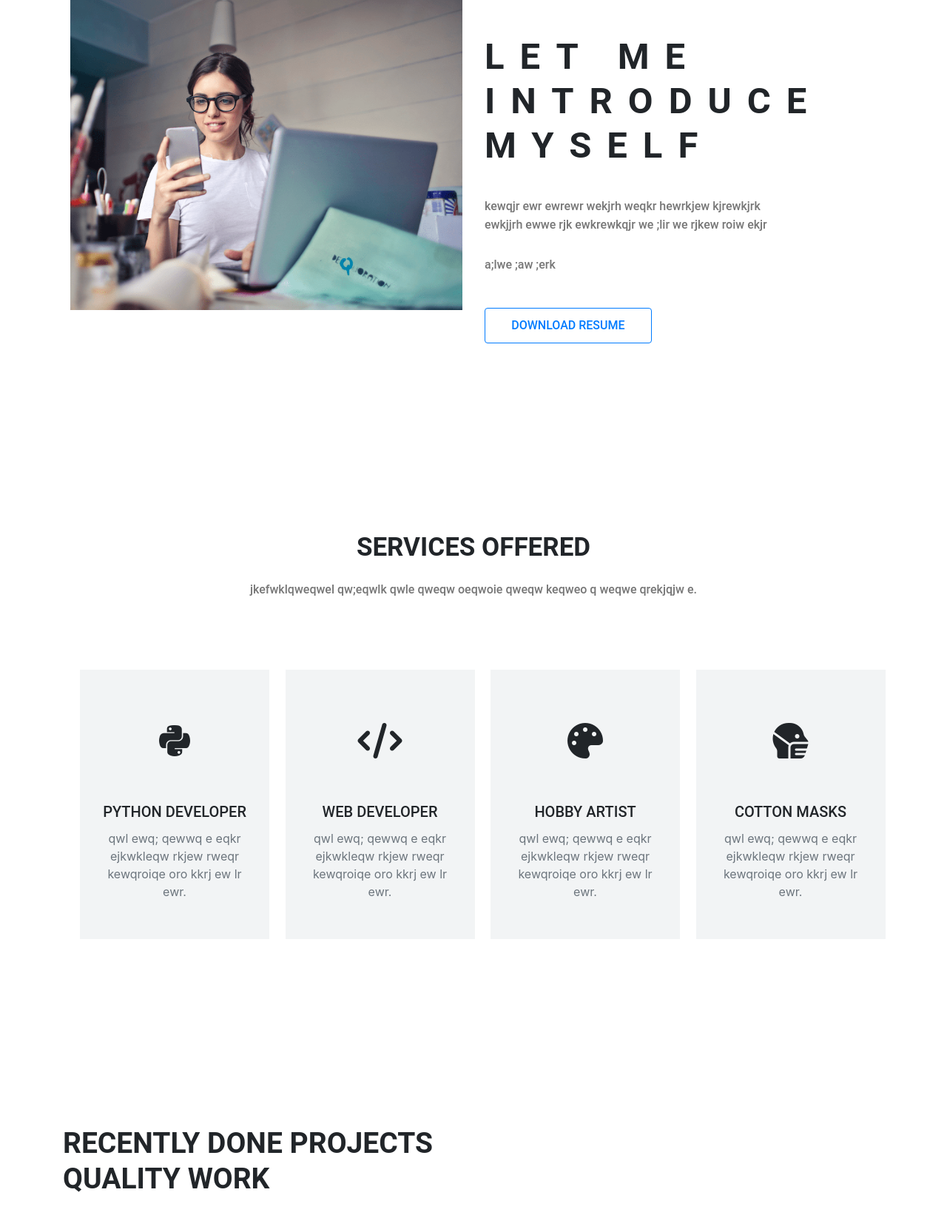
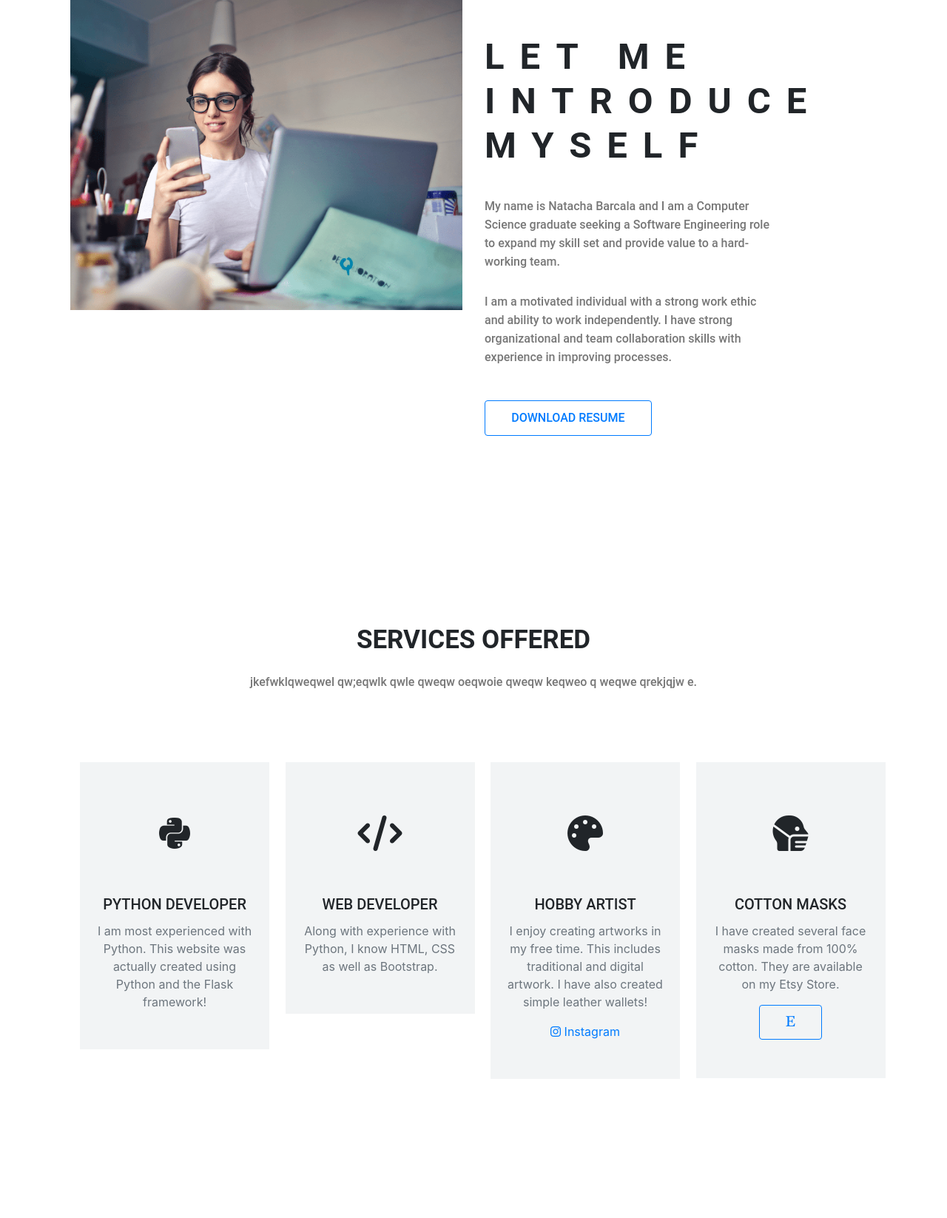
Before and after one commit to nabarcala/Python-and-Flask-Ex, a Flask app: page / in a window 1280 px wide. Shown: the part 997-2643 px from the top of the page at 74% size. Run offline with Flask 2, Linux system fonts and the light colour scheme; data that the repository does not hold is empty; some libraries are stand-ins or nearby versions.

Commit message:
Added details to home page

```diff
--- a/app/general/templates/general/home.html
+++ b/app/general/templates/general/home.html
@@ -54,10 +54,11 @@
                     </h2>
                     <div class="paragraph py-4 w-75">
                         <p class="para">
-                            kewqjr ewr ewrewr wekjrh weqkr hewrkjew kjrewkjrk ewkjjrh ewwe rjk ewkrewkqjr we    ;lir    we rjkew roiw   ekjr
+                            My name is Natacha Barcala and I am a Computer Science graduate seeking a Software Engineering role to expand my skill set and provide value to a hard-working team.
+
                         </p>
                         <p class="para">
-                            a;lwe ;aw ;erk
+                            I am a motivated individual with a strong work ethic and ability to work independently. I have strong organizational and team collaboration skills with experience in improving processes.
                         </p>
                     </div>
                     <button type="button" class="btn button btn-outline-primary text-uppercase">Download Resume</button>
@@ -89,7 +90,7 @@
                             <div class="card-body text-center">
                                 <h5 class="card-title text-uppercase font-roboto">Python Developer</h5>
                                 <p class="card-text text-secondary">
-                                    qwl ewq; qewwq e eqkr ejkwkleqw rkjew rweqr kewqroiqe   oro kkrj ew lr  ewr.
+                                    I am most experienced with Python. This website was actually created using Python and the Flask framework!
                                 </p>
                             </div>
                         </div>
@@ -103,9 +104,7 @@
                             <div class="card-body text-center">
                                 <h5 class="card-title text-uppercase font-roboto">Web Developer</h5>
                                 <p class="card-text text-secondary">
-                                    qwl ewq; qewwq e eqkr ejkwkleqw rkjew rweqr
-                                    kewqroiqe
-                                    oro kkrj ew lr  ewr.
+                                    Along with experience with Python, I know HTML, CSS as well as Bootstrap.
                                 </p>
                             </div>
                         </div>
@@ -119,7 +118,10 @@
                             <div class="card-body text-center">
                                 <h5 class="card-title text-uppercase font-roboto">Hobby Artist</h5>
                                 <p class="card-text text-secondary">
-                                    qwl ewq; qewwq e eqkr ejkwkleqw rkjew rweqr kewqroiqe   oro kkrj ew lr  ewr.
+                                    I enjoy creating artworks in my free time. This includes traditional and digital artwork. I have also created simple leather wallets!
+                                </p>
+                                <p class="card-text text-secondary">
+                                    <a href="#"><i class="fab fa-instagram"></i> Instagram </a>
                                 </p>
                             </div>
                         </div>
@@ -133,7 +135,11 @@
                             <div class="card-body text-center">
                                 <h5 class="card-title text-uppercase font-roboto">Cotton Masks</h5>
                                 <p class="card-text text-secondary">
-                                    qwl ewq; qewwq e eqkr ejkwkleqw rkjew rweqr kewqroiqe   oro kkrj ew lr  ewr.
+                                    <!-- Because of the current situation, face masks are important to decrease the spread of bacteria and illness.  -->
+                                    I have created several face masks made from 100% cotton. They are available on my Etsy Store.
+                                </p>
+                                <p class="card-text text-secondary">
+                                    <button type="button" class="btn button btn-outline-primary text-uppercase"><a href="#"><i class="fab fa-etsy"></i></a></button>
                                 </p>
                             </div>
                         </div>
```
